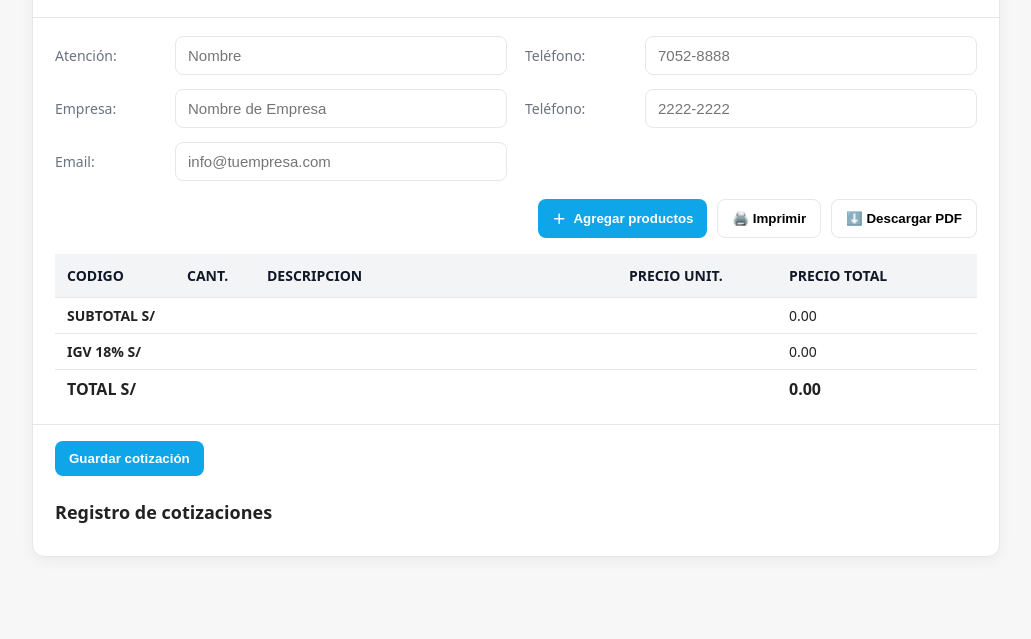
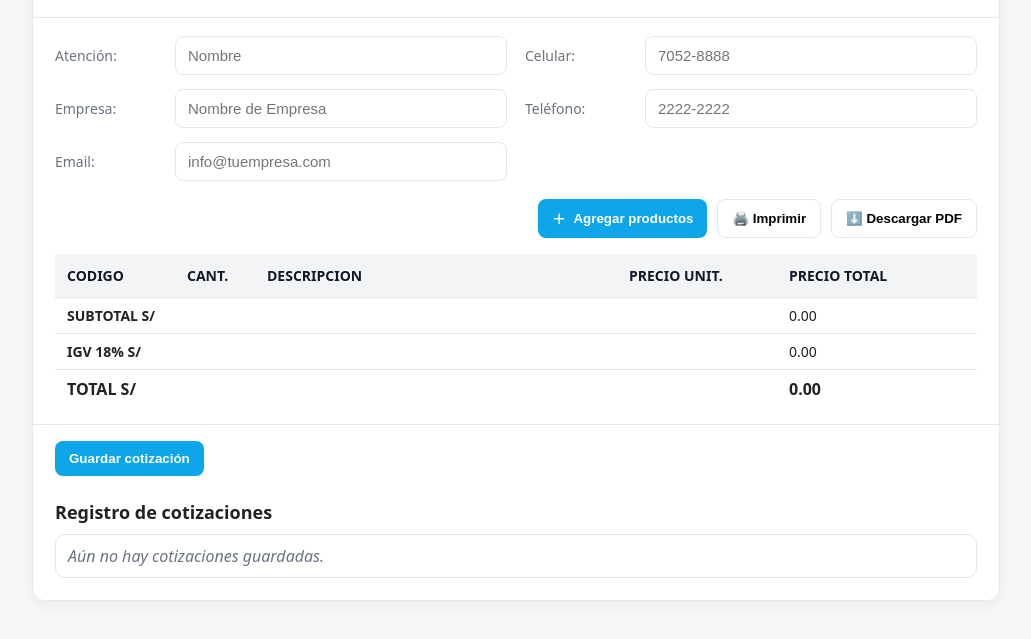
Before and after one commit to Magsito/LUTHIPLAST, a plain HTML site: page index.html in a window 1280 px wide. Both pictures are taken after a click on the button "🖨️ Imprimir". Shown: the part 85-724 px from the top of the page, without its empty margins (124-1155 px from the left). Drawn offline with nearby package versions, Linux system fonts and the light colour scheme.

Commit message:
Update index.html

```diff
--- a/index.html
+++ b/index.html
@@ -10,7 +10,7 @@
   <script defer src="https://cdnjs.cloudflare.com/ajax/libs/jspdf-autotable/3.8.2/jspdf.plugin.autotable.min.js"></script>
 
   <style>
-    :root {
+    :root{
       --bg:#f7f7f8; --card:#ffffff; --ink:#222; --muted:#6b7280;
       --primary:#0ea5e9; --primary-ink:#fff; --line:#e5e7eb;
     }
@@ -63,7 +63,7 @@
       <!-- Cabecera -->
       <div class="form">
         <div class="field"><label>Atención:</label><input id="att" placeholder="Nombre"></div>
-        <div class="field"><label>Teléfono:</label><input id="tel1" placeholder="7052-8888"></div>
+        <div class="field"><label>Celular:</label><input id="tel1" placeholder="7052-8888"></div>
         <div class="field"><label>Empresa:</label><input id="company" placeholder="Nombre de Empresa"></div>
         <div class="field"><label>Teléfono:</label><input id="tel2" placeholder="2222-2222"></div>
         <div class="field"><label>Email:</label><input id="email" placeholder="info@tuempresa.com"></div>
@@ -317,3 +317,23 @@
     doc.setFontSize(11);
     doc.text(`SUBTOTAL: S/ ${subtotal}`, 400, y);
     doc.text(`IGV 18%: S/ ${igv}`, 400, y+16);
+    doc.setFontSize(12);
+    doc.text(`TOTAL: S/ ${total}`, 400, y+36);
+
+    doc.save((q?.id || 'cotizacion') + '.pdf');
+  }
+
+  // Imprimir
+  function printPage(){ window.print(); }
+
+  // Eventos UI
+  document.getElementById('btnAdd').addEventListener('click', () => addRow());
+  document.getElementById('btnPdf').addEventListener('click', () => downloadPDF());
+  document.getElementById('btnPrint').addEventListener('click', printPage);
+  document.getElementById('btnSave').addEventListener('click', saveQuote);
+
+  // Cargar cotizaciones guardadas al recargar la página
+  window.onload = renderLog;
+</script>
+</body>
+</html>
```
